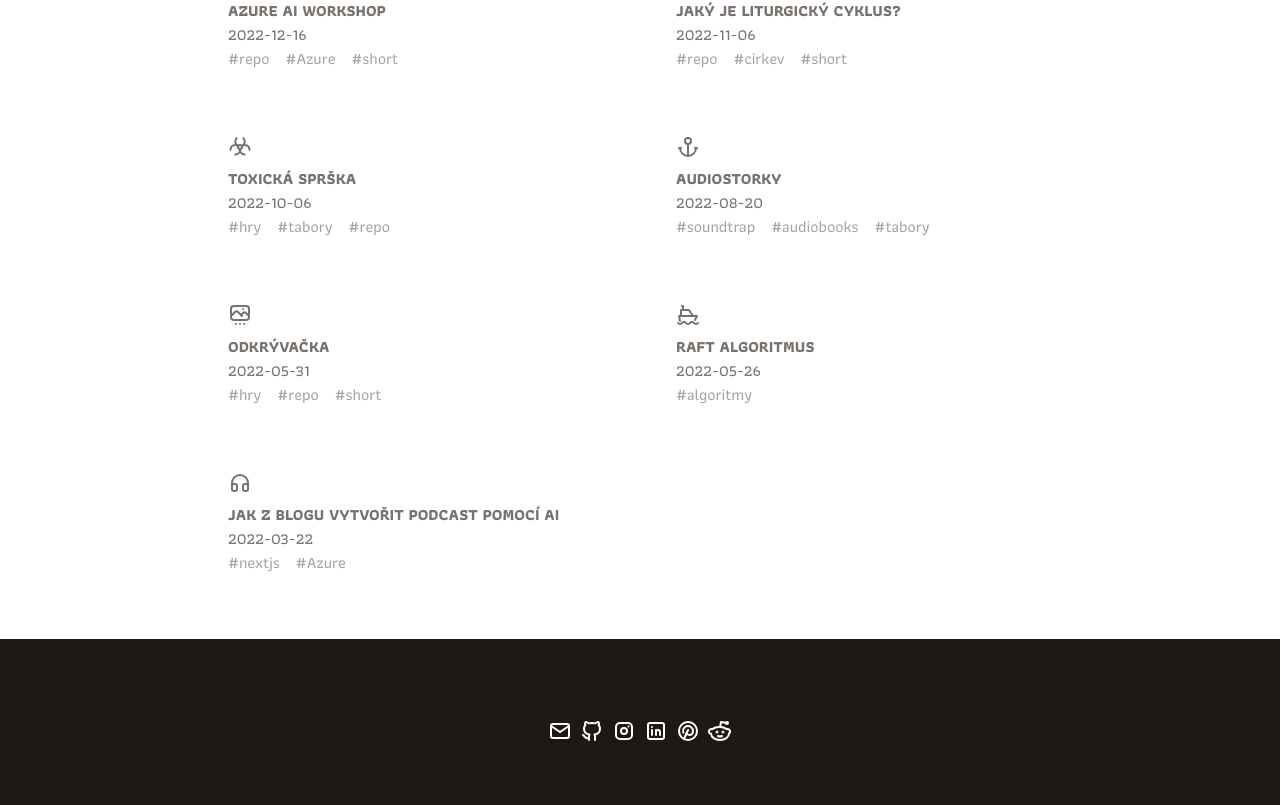
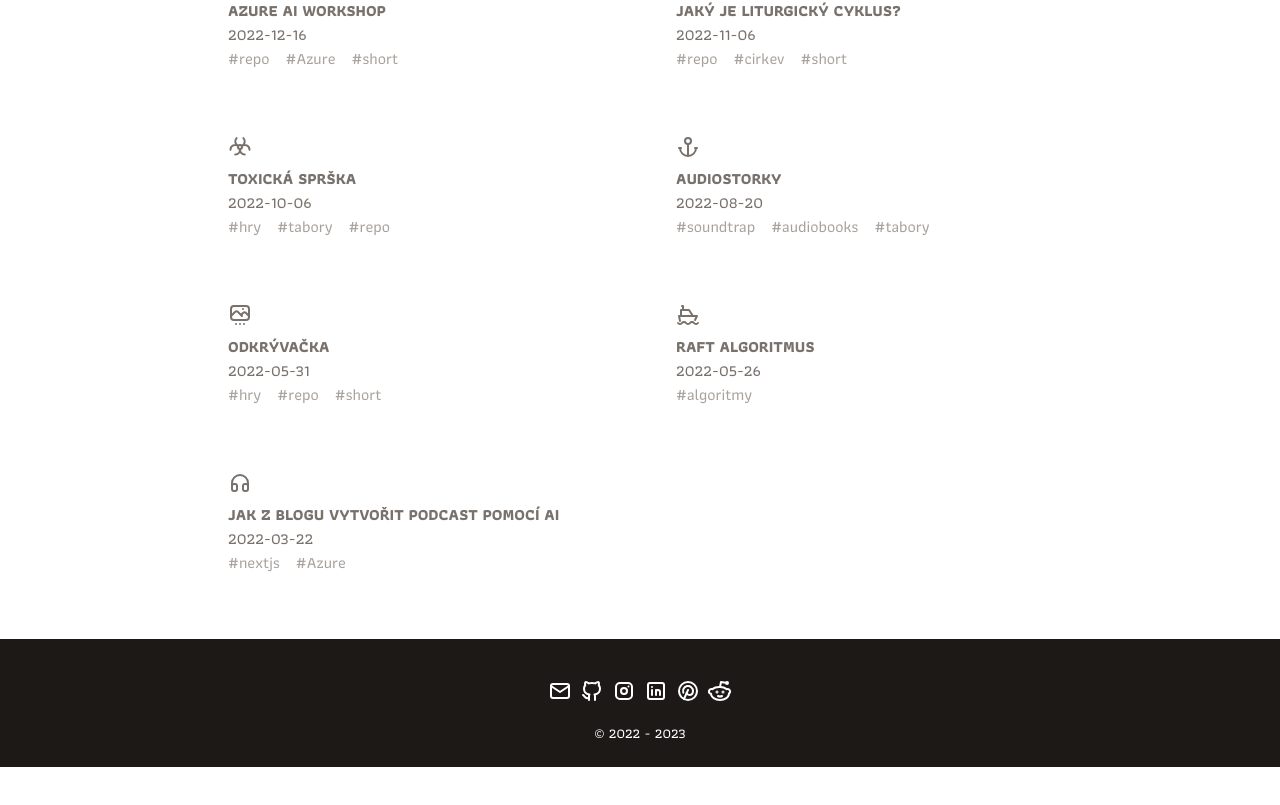
Before and after one commit to petrkucerak/blog, a Next.js app: page / in a window 1280 px wide. Shown: the part 321-1126 px from the top of the page. After the commit the page ends 1088 px from the top, so only its background shows below. Built offline with nearby package versions, Linux system fonts and the light colour scheme; what tailwind-highlightjs would draw is missing.

Commit message:
Add copyright snippet

```diff
--- a/components/layout/footer.js
+++ b/components/layout/footer.js
@@ -6,10 +6,12 @@ import {
   IconBrandReddit,
   IconMail,
 } from "@tabler/icons";
+import { now } from "lodash";
 import Link from "next/link";
 export default function Footer() {
+  const now = new Date();
   return (
-    <footer className="bg-stone-900 mt-8 py-20">
+    <footer className="bg-stone-900 mt-8 pt-10 pb-6">
       <div className="container mx-auto flex justify-center text-white">
         <Link
           href="mailto:petr@khome.cz"
@@ -66,6 +68,9 @@ export default function Footer() {
           <IconBrandReddit />
         </Link>
       </div>
+      <div className="text-white font-light text-sm flex justify-center mt-5">
+        <p>&#169; 2022 - {now.getFullYear()}</p>
+      </div>
     </footer>
   );
 }
```
